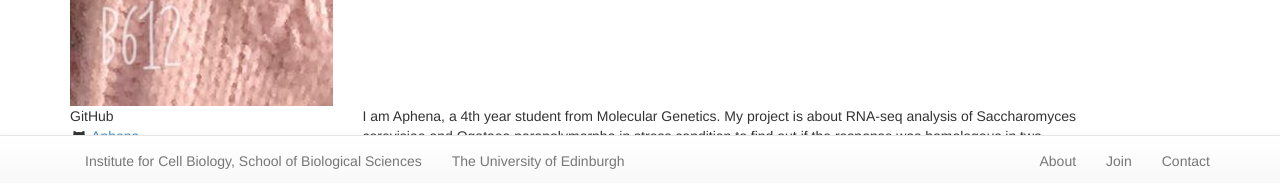
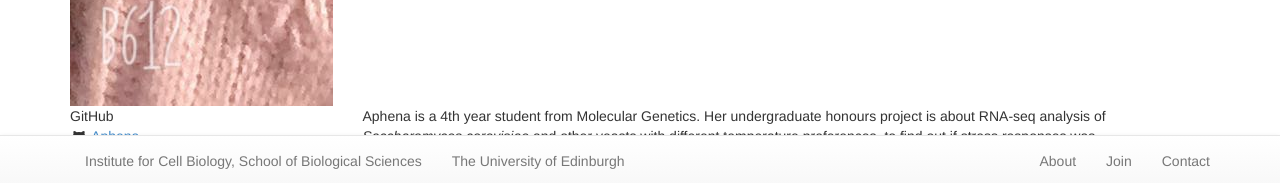
Before and after one commit to swinterbourne/ewallace.github.io, a Jekyll site: the page built from team/_posts/2021-01-15-aphena-huang.md, in a window 1280 px wide and 900 px high, scrolled down 620 px. Shown: the part 714-897 px from the top of the window. Built offline with Jekyll 4.4.1, drawn with Linux system fonts in a browser that asks for light colours; nearby versions of some CDN libraries.

Commit message:
edited Aphena project text

```diff
--- a/team/_posts/2021-01-15-aphena-huang.md
+++ b/team/_posts/2021-01-15-aphena-huang.md
@@ -13,4 +13,4 @@ image: /assets/images/team/aphena-huang.jpg
 alum: false
 ---
 
-I am Aphena, a 4th year student from Molecular Genetics. My project is about RNA-seq analysis of Saccharomyces cerevisiae and Ogataea parapolymorpha in stress condition to find out if the response was homologous in two organisms, despite they differ in growth temperature.
+Aphena is a 4th year student from Molecular Genetics. Her undergraduate honours project is about RNA-seq analysis of *Saccharomyces cerevisiae* and other yeasts with different temperature preferences, to find out if stress responses was homologous in two organisms, despite differing growth temperature.
```
